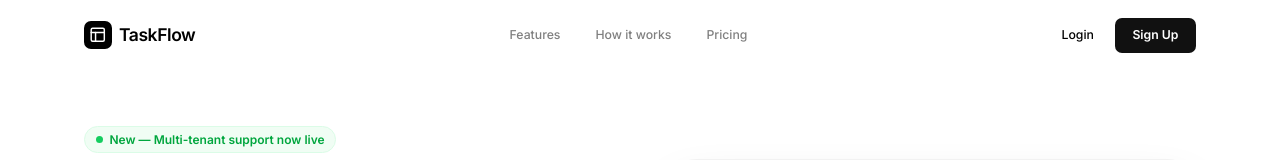
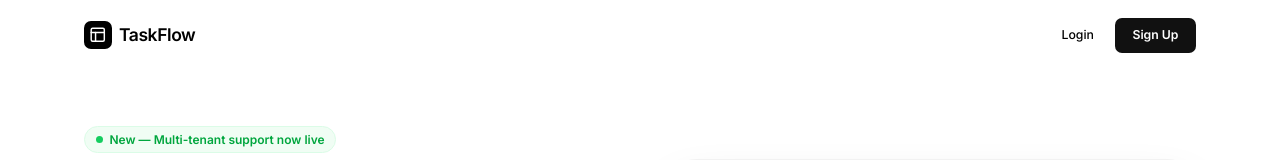
Before and after one commit to Ankushkumardas/assign-etharal.ai, a React app in the folder app/: page / in a window 1280 px wide. Shown: the top 160 px of the page. Built offline with nearby package versions, Linux system fonts and the light colour scheme; no server answers; the HTML template or start-up script is replaced by a standard one.

Commit message:
chore: remove unused navigation links from landing page

```diff
--- a/app/src/pages/Landing.jsx
+++ b/app/src/pages/Landing.jsx
@@ -15,11 +15,7 @@ const Landing = () => {
           <span className="text-xl font-bold tracking-tight">TaskFlow</span>
         </div>
 
-        <div className="hidden md:flex items-center space-x-10">
-          <a href="#" className="text-sm font-medium text-black/50 hover:text-black transition-colors">Features</a>
-          <a href="#" className="text-sm font-medium text-black/50 hover:text-black transition-colors">How it works</a>
-          <a href="#" className="text-sm font-medium text-black/50 hover:text-black transition-colors">Pricing</a>
-        </div>
+
 
         <div className="flex items-center space-x-6">
           <Link to="/login" className="text-sm font-medium hover:text-black/60 transition-colors">Login</Link>
```
